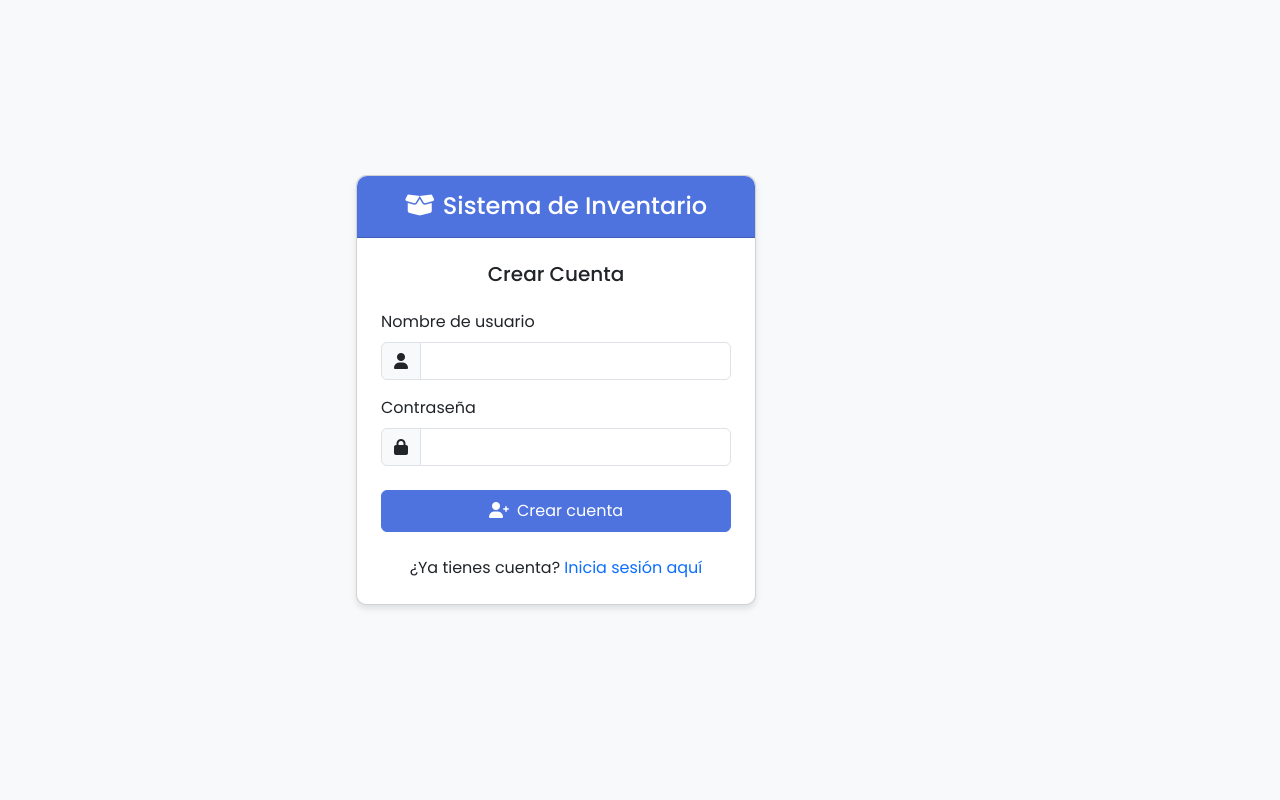
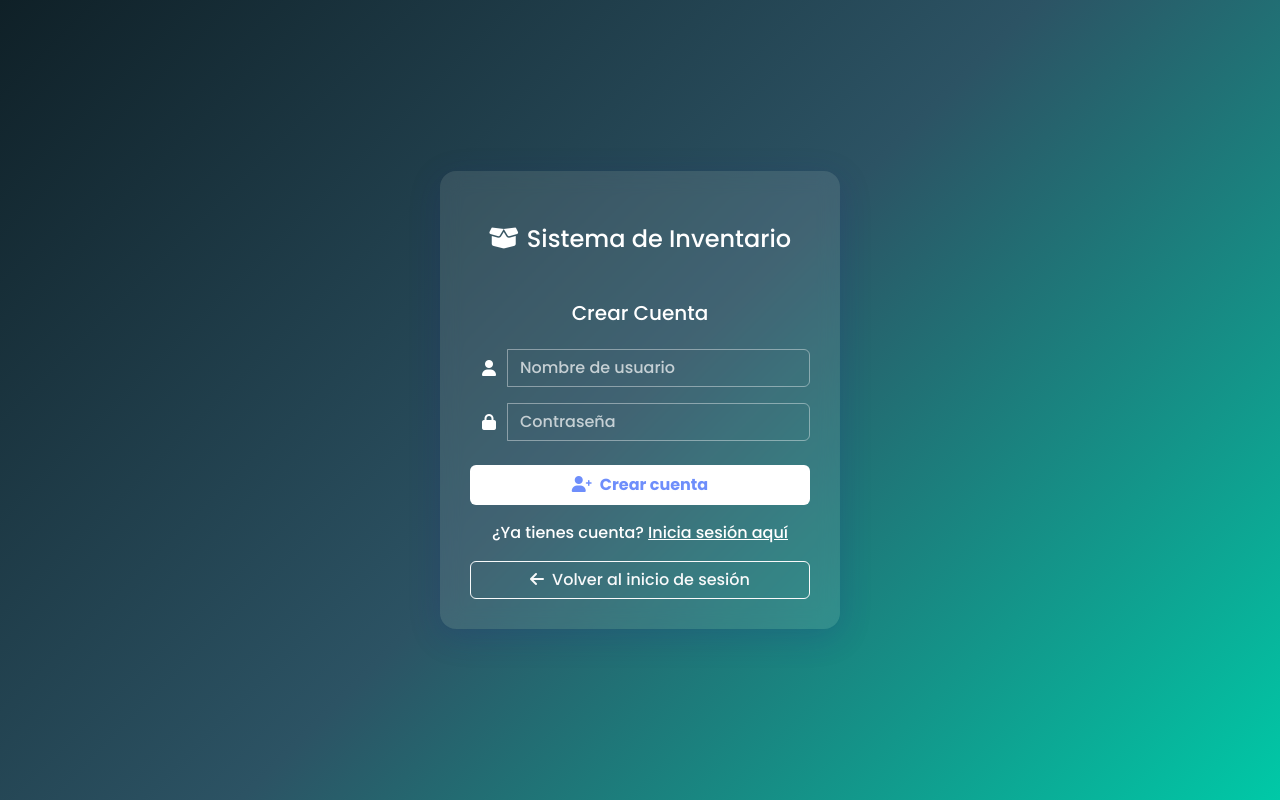
Before and after one commit to fjose4210/E-Technology1, a PHP site: page /crear_usuario.php in a window 1280 px wide. Run offline with PHP 8.4, Linux system fonts and the light colour scheme.

Commit message:
Cambios
Fondos

```diff
--- a/vistas/crear_usuario.php
+++ b/vistas/crear_usuario.php
@@ -6,7 +6,7 @@ if ($_SERVER['REQUEST_METHOD'] == 'POST') {
     $username = $_POST['username'];
     $password = $_POST['password'];
 
-    // Verificar si el usuario ya existe
+    //Verificar si el usuario ya existe
     $stmt = $pdo->prepare("SELECT * FROM usuarios WHERE username = ?");
     $stmt->execute([$username]);
     $existing_user = $stmt->fetch();
@@ -14,12 +14,11 @@ if ($_SERVER['REQUEST_METHOD'] == 'POST') {
     if ($existing_user) {
         $error = "El usuario ya existe. Elige otro nombre.";
     } else {
-        // Encriptar la contraseña
+        //Encriptar la contraseña
         $hashed_password = password_hash($password, PASSWORD_DEFAULT);
 
-        // Insertar el nuevo usuario en la base de datos
         $stmt = $pdo->prepare("INSERT INTO usuarios (username, password, rol) VALUES (?, ?, ?)");
-        $stmt->execute([$username, $hashed_password, 'admin']);  // Asigna el rol de 'admin' o 'vendedor'
+        $stmt->execute([$username, $hashed_password, 'admin']);
 
         $success = "Usuario creado exitosamente. Ahora puedes iniciar sesión.";
     }
@@ -32,70 +31,141 @@ if ($_SERVER['REQUEST_METHOD'] == 'POST') {
     <meta charset="UTF-8">
     <meta name="viewport" content="width=device-width, initial-scale=1.0">
     <title>Crear Cuenta - Sistema de Inventario</title>
-    <!-- Bootstrap CSS -->
+
     <link href="https://cdn.jsdelivr.net/npm/bootstrap@5.3.0-alpha1/dist/css/bootstrap.min.css" rel="stylesheet">
-    <!-- Google Fonts -->
-    <link href="https://fonts.googleapis.com/css2?family=Poppins:wght@300;400;500;600;700&display=swap" rel="stylesheet">
-    <!-- Font Awesome -->
+    <link href="https://fonts.googleapis.com/css2?family=Poppins:wght@300;500;700&display=swap" rel="stylesheet">
     <link rel="stylesheet" href="https://cdnjs.cloudflare.com/ajax/libs/font-awesome/6.0.0-beta3/css/all.min.css">
-    <!-- Custom CSS -->
-    <link rel="stylesheet" href="styles/main.css">
+
+    <style>
+        body {
+            font-family: 'Poppins', sans-serif;
+            background: linear-gradient(135deg, #0f2027, #2c5364, #00c9a7);
+            height: 100vh;
+            display: flex;
+            align-items: center;
+            justify-content: center;
+            margin: 0;
+        }
+
+        .login-card {
+            background: rgba(255, 255, 255, 0.1);
+            border: none;
+            border-radius: 16px;
+            box-shadow: 0 8px 32px rgba(31, 38, 135, 0.2);
+            backdrop-filter: blur(10px);
+            -webkit-backdrop-filter: blur(10px);
+            padding: 30px;
+            width: 100%;
+            max-width: 400px;
+            color: white;
+        }
+
+        .form-control {
+            background: transparent;
+            border: 1px solid rgba(255, 255, 255, 0.4);
+            color: white;
+        }
+
+        .form-control::placeholder {
+            color: rgba(255, 255, 255, 0.7);
+        }
+
+        .input-group-text {
+            background: transparent;
+            border: none;
+            color: white;
+        }
+
+        .btn-primary {
+            background-color: #ffffff;
+            color: #6e8efb;
+            font-weight: 600;
+            border: none;
+        }
+
+        .btn-primary:hover {
+            background-color: #f1f1f1;
+            color: #6e8efb;
+        }
+
+        a {
+            color: #fff;
+        }
+
+        a:hover {
+            text-decoration: underline;
+        }
+
+        .user-icon {
+            background: linear-gradient(135deg, #8881f1, #a777e3);
+            border-radius: 50%;
+            width: 80px;
+            height: 80px;
+            display: flex;
+            align-items: center;
+            justify-content: center;
+        }
+
+        .alert {
+            font-size: 0.9rem;
+        }
+    </style>
 </head>
-<body class="login-page">
-    <div class="container">
-        <div class="row justify-content-center">
-            <div class="col-md-6">
+<body>
     <div class="card login-card">
-                    <div class="card-header text-center py-3">
-                        <h4 class="mb-0"><i class="fas fa-box-open me-2"></i>Sistema de Inventario</h4>
+        <div class="card-header text-center py-4 bg-transparent border-0">
+            <div class="d-flex flex-column align-items-center">
+                <h4 class="mb-0 text-white">
+                    <i class="fas fa-box-open me-2"></i>Sistema de Inventario
+                </h4>
             </div>
-                    <div class="card-body p-4">
+        </div>
+
+        <div class="card-body p-0 mt-4">
             <h5 class="text-center mb-4">Crear Cuenta</h5>
 
             <?php if (isset($error)): ?>
-                            <div class="alert alert-danger" role="alert">
+                <div class="alert alert-danger text-center">
                     <i class="fas fa-exclamation-circle me-2"></i><?php echo $error; ?>
                 </div>
             <?php endif; ?>
 
             <?php if (isset($success)): ?>
-                            <div class="alert alert-success" role="alert">
+                <div class="alert alert-success text-center">
                     <i class="fas fa-check-circle me-2"></i><?php echo $success; ?>
                 </div>
             <?php endif; ?>
 
             <form action="" method="POST">
                 <div class="mb-3">
-                                <label for="username" class="form-label">Nombre de usuario</label>
                     <div class="input-group">
                         <span class="input-group-text"><i class="fas fa-user"></i></span>
-                                    <input type="text" class="form-control" name="username" id="username" required>
+                        <input type="text" class="form-control" name="username" placeholder="Nombre de usuario" required>
                     </div>
                 </div>
                 <div class="mb-4">
-                                <label for="password" class="form-label">Contraseña</label>
                     <div class="input-group">
                         <span class="input-group-text"><i class="fas fa-lock"></i></span>
-                                    <input type="password" class="form-control" name="password" id="password" required>
+                        <input type="password" class="form-control" name="password" placeholder="Contraseña" required>
                     </div>
                 </div>
-                            <div class="d-grid gap-2">
+                <div class="d-grid gap-2 mb-3">
                     <button type="submit" class="btn btn-primary py-2">
                         <i class="fas fa-user-plus me-2"></i>Crear cuenta
                     </button>
                 </div>
             </form>
 
-                        <div class="text-center mt-4">
-                            <p class="mb-0">¿Ya tienes cuenta? <a href="login.php" class="text-decoration-none">Inicia sesión aquí</a></p>
+            <div class="text-center mb-3">
+                <p class="mb-0">¿Ya tienes cuenta? <a href="login.php">Inicia sesión aquí</a></p>
+            </div>
+            <div class="d-grid">
+                <a href="login.php" class="btn btn-outline-light">
+                    <i class="fas fa-arrow-left me-2"></i>Volver al inicio de sesión
+                </a>
             </div>
         </div>
     </div>
-            </div>
-        </div>
-    </div>
-
-    <!-- Bootstrap JS -->
     <script src="https://cdn.jsdelivr.net/npm/bootstrap@5.3.0-alpha1/dist/js/bootstrap.bundle.min.js"></script>
 </body>
 </html>
```
Also changed, not shown: vistas/inventario.php (+14 -15 lines), vistas/login.php (+91 -27 lines), vistas/ventas.php (+9 -4 lines). Lines whose indentation alone changed are shown as unchanged.
